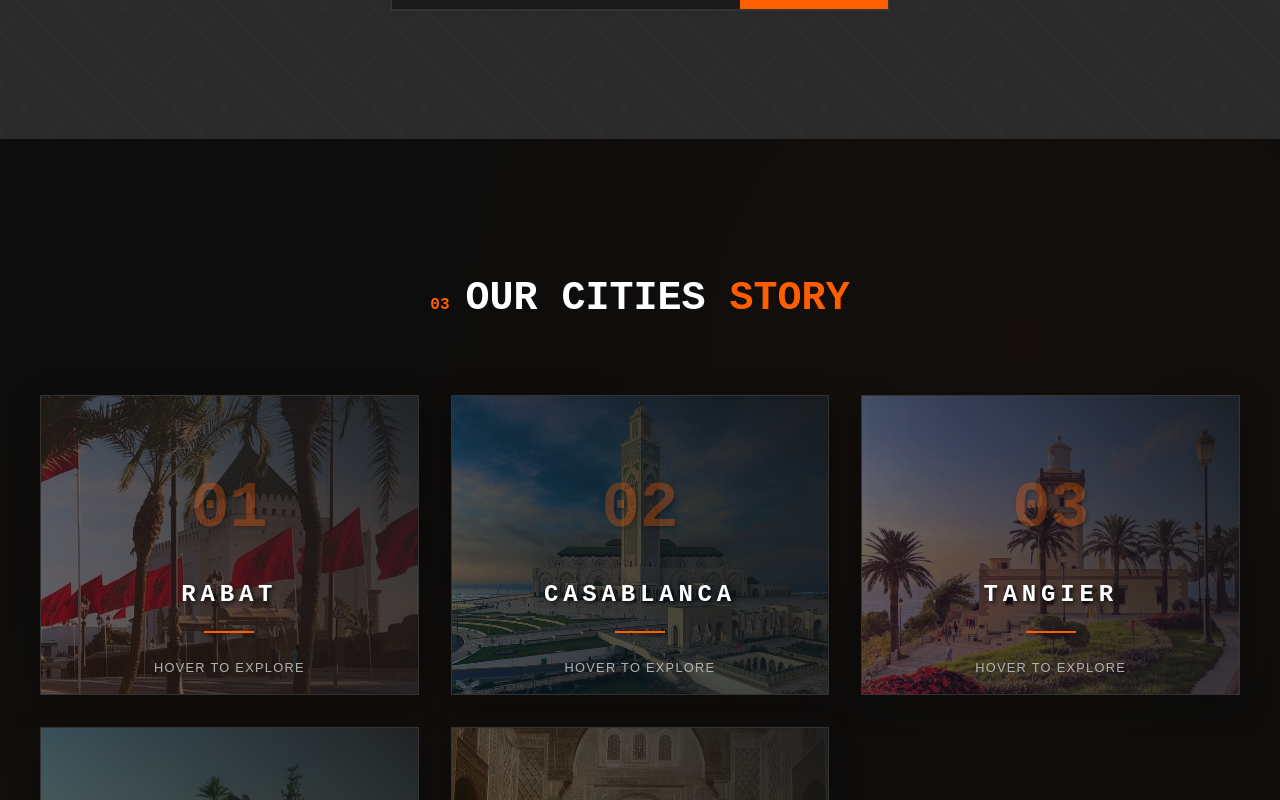
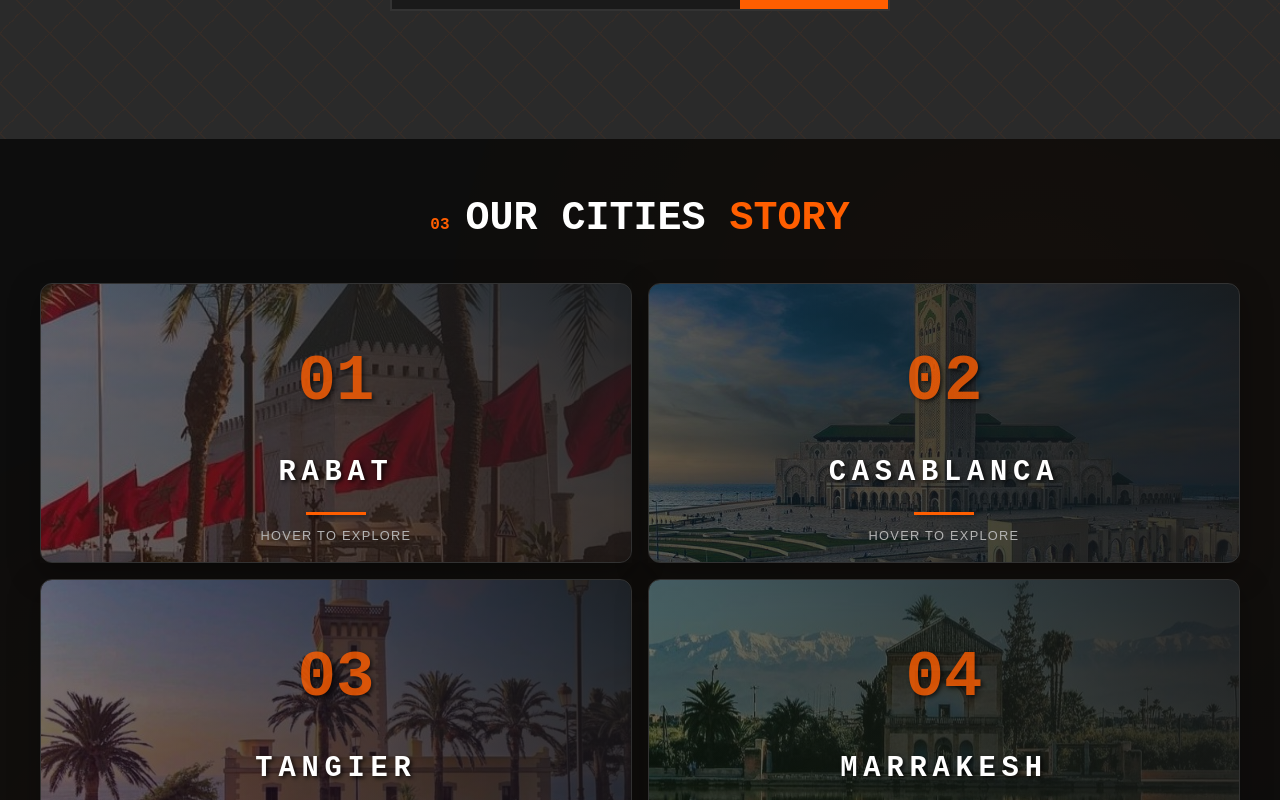
Before and after one commit to alaeeddiine/bledland, a React (Create React App) app: page / in a window 1280 px wide. Shown: the part 2480-3280 px from the top of the page. Built offline with nearby package versions, Linux system fonts and the light colour scheme.

Commit message:
Revise urban city card styles and layout
Refactor urban city card styles and update layout.

```diff
--- a/src/styles/Global.css
+++ b/src/styles/Global.css
@@ -670,7 +670,7 @@ body.menu-open {
   box-shadow: 0 10px 30px rgba(0, 0, 0, 0.3);
 }
 
-.city-card-urban:hover .city-card-inner-urban {
+.city-card-urban.active .city-card-inner-urban {
   transform: rotateY(180deg);
 }
 
@@ -2084,129 +2084,66 @@ body {
   background: var(--urban-orange-dark);
 }
 
-/* CITIES SECTION */
+/* --- CITIES --- */
 .cities-section {
-  padding: 8rem 2rem;
-  background: var(--matte-black-dark);
-  position: relative;
-  opacity: 0;
-  transform: translateY(50px);
-  transition: all 0.8s ease;
-}
-
-.cities-section.visible {
-  opacity: 1;
-  transform: translateY(0);
-}
-
-.cities-urban-bg {
-  position: absolute;
-  top: 0;
-  left: 0;
+  padding: 3rem 1rem;
+}
+
+.cities-grid-urban {
+  display: grid;
+  grid-template-columns: repeat(2, 1fr);
+  gap: 1rem;
+  margin-top: 2rem;
+}
+
+/* CARD FRAME */
+.city-card-urban {
+  position: relative;
+  width: 100%;
+  height: 280px;
+  perspective: 1000px;
+  cursor: pointer;
+}
+
+/* INNER (FRONT + BACK) */
+.city-card-inner-urban {
   width: 100%;
   height: 100%;
-  background:
-    radial-gradient(circle at 20% 80%, rgba(255, 94, 0, 0.1) 0%, transparent 50%),
-    radial-gradient(circle at 80% 20%, rgba(255, 94, 0, 0.1) 0%, transparent 50%);
-  opacity: 0.3;
-}
-
-.cities-grid-urban {
-  max-width: 1200px;
-  margin: 4rem auto 0;
-  display: grid;
-  grid-template-columns: repeat(auto-fit, minmax(300px, 1fr));
-  gap: 2rem;
-}
-
-.city-card-urban {
-  height: 300px;
-  perspective: 1000px;
-}
-
-.city-card-inner-urban {
-  position: relative;
-  width: 100%;
-  height: 100%;
-  text-align: center;
-  transition: transform 0.8s;
+  transition: transform 0.6s ease;
   transform-style: preserve-3d;
 }
 
-.city-card-urban:hover .city-card-inner-urban {
+/* Flip when active */
+.city-card-urban.active .city-card-inner-urban {
   transform: rotateY(180deg);
 }
 
-.city-card-front-urban, .city-card-back-urban {
+/* SHARED */
+.city-card-front-urban,
+.city-card-back-urban {
   position: absolute;
   width: 100%;
   height: 100%;
   backface-visibility: hidden;
-  display: flex;
-  flex-direction: column;
+  border-radius: 12px;
+  overflow: hidden;
+}
+
+/* FRONT */
+.city-card-front-urban {
+  background-size: cover;
+  background-position: center;
+}
+
+/* BACK */
+.city-card-back-urban {
+  background: #111;
+  color: white;
+  padding: 1rem;
+  display: flex;
+  justify-content: center;
   align-items: center;
-  justify-content: center;
-  padding: 2rem;
-}
-
-.city-card-front-urban {
-  background: var(--matte-black-light);
-  border: 1px solid var(--urban-border);
-}
-
-.city-card-back-urban {
-  background: var(--matte-black);
-  border: 2px solid var(--urban-orange);
   transform: rotateY(180deg);
-}
-
-.city-number {
-  font-family: 'Orbitron', monospace;
-  font-size: 4rem;
-  font-weight: 700;
-  color: var(--urban-orange);
-  opacity: 0.3;
-  margin-bottom: 1rem;
-}
-
-.city-name-urban {
-  font-family: 'Orbitron', monospace;
-  font-size: 1.5rem;
-  font-weight: 700;
-  text-transform: uppercase;
-  letter-spacing: 0.2em;
-  margin-bottom: 1rem;
-  color: var(--text-primary);
-}
-
-.city-underline {
-  width: 50px;
-  height: 2px;
-  background: var(--urban-orange);
-}
-
-.city-desc-urban {
-  color: var(--text-secondary);
-  margin-bottom: 2rem;
-  line-height: 1.6;
-}
-
-.explore-btn-urban {
-  padding: 0.8rem 2rem;
-  background: transparent;
-  border: 1px solid var(--urban-orange);
-  color: var(--urban-orange);
-  font-family: 'Rajdhani', sans-serif;
-  font-weight: 600;
-  text-transform: uppercase;
-  letter-spacing: 0.1em;
-  cursor: pointer;
-  transition: all 0.3s ease;
-}
-
-.explore-btn-urban:hover {
-  background: var(--urban-orange);
-  color: var(--matte-black);
 }
 
 /* BRAND SECTION */
```
